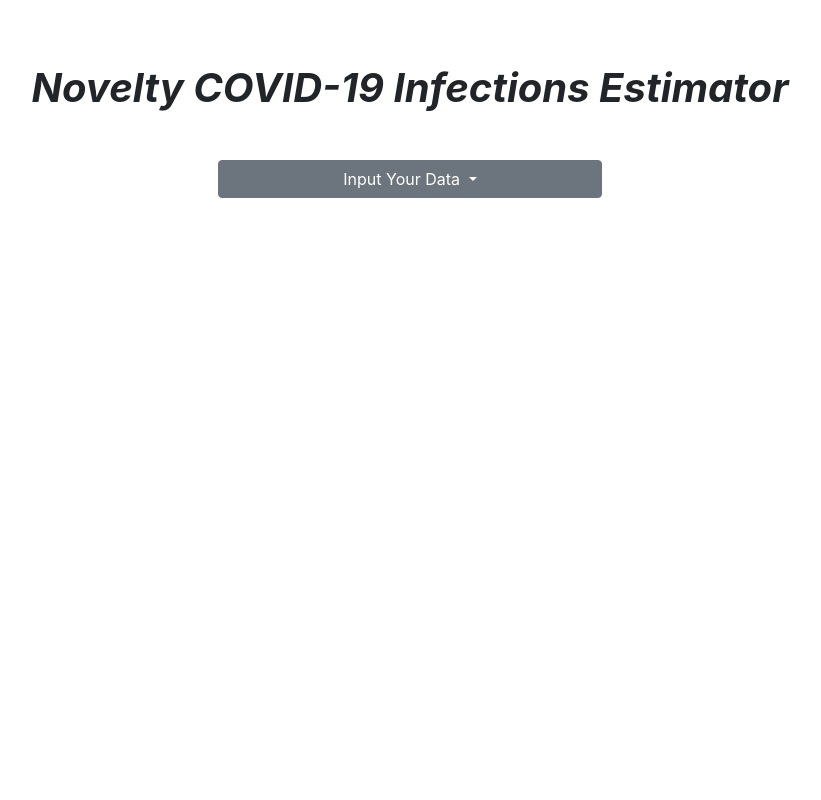
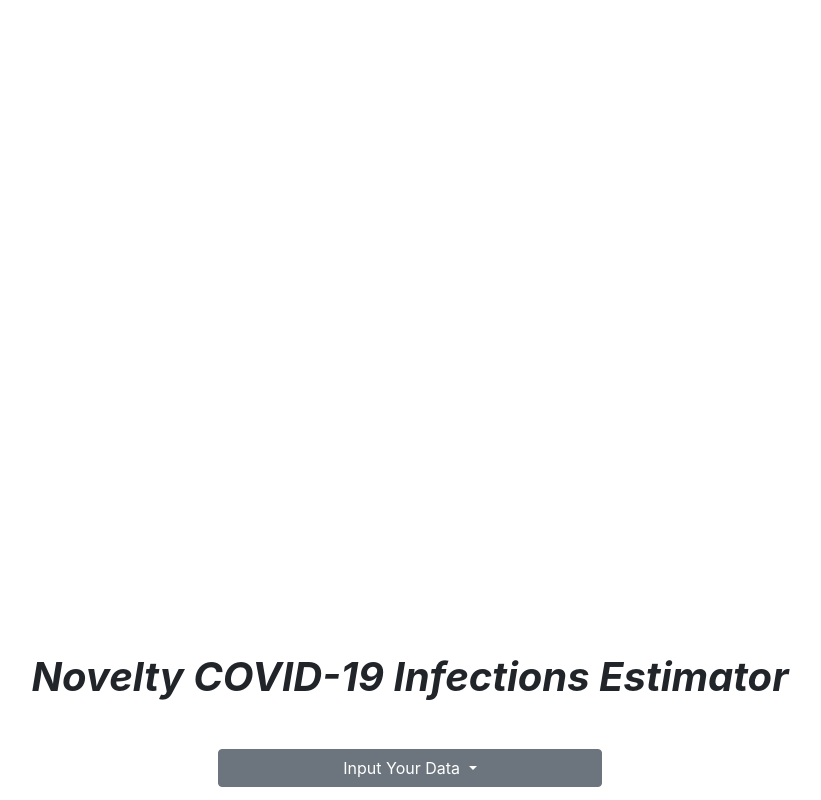
Before and after one commit to nues007/covid-19-estimator, a website: page src/index.html in a window 1280 px wide. Shown: the whole page, without its empty margins (230-1051 px from the left). Drawn offline with nearby package versions, Linux system fonts and the light colour scheme.

Commit message:
frontend

```diff
--- a/src/estimator.css
+++ b/src/estimator.css
@@ -4,7 +4,7 @@ body {
     background-attachment: inherit;
     background-size: cover;
     background-image: url('image1.jpg');
-    margin-top:5%;
+    margin-top:51%;
 
   }
   h1{
```
